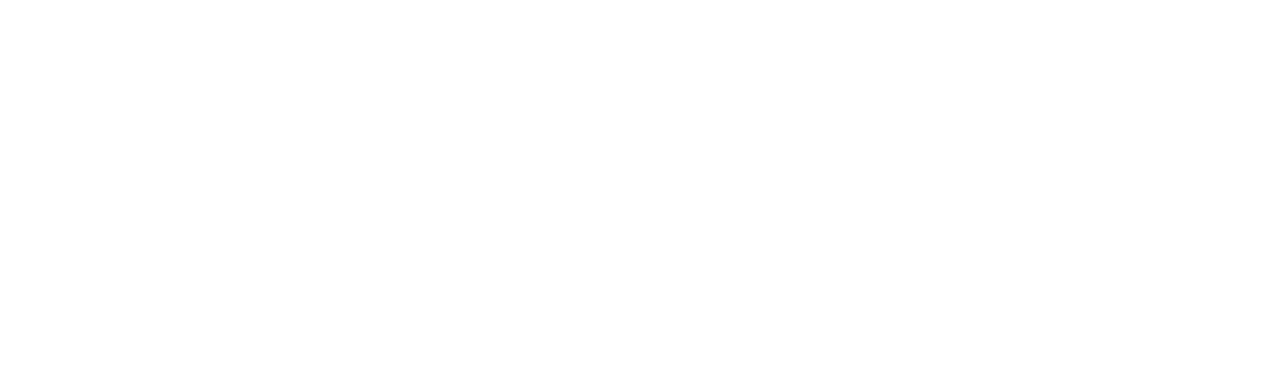
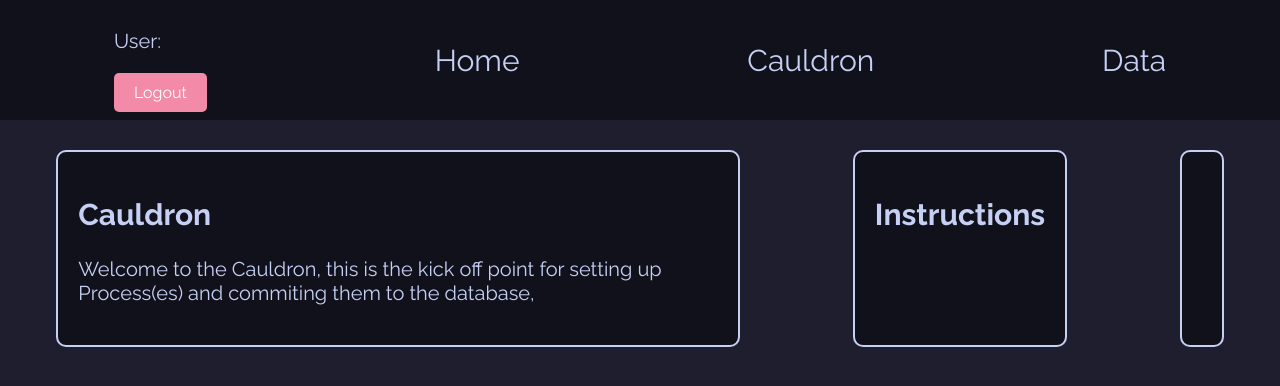
Before and after one commit to walliscode/ProcessNavigator, a Flask app: page /cauldron/ in a window 1280 px wide. Before the commit the part shown is empty. Shown: the top 386 px of the page. Run offline with Flask 3, Linux system fonts and the light colour scheme; the visitor is signed in with stand-in values (Sample User, id 1); parts of the project's set-up code (start-up, migrations or seed data) failed here and were passed over; some libraries are stand-ins or nearby versions; some web fonts are replaced.

Commit message:
added Cauldron landing page

```diff
--- a/process_navigator/templates/base/navbar.html
+++ b/process_navigator/templates/base/navbar.html
@@ -7,6 +7,7 @@
     <a class="nav-button" href="{{ url_for('home.logout') }}">Logout</a>
   </div>
   <a class="nav_link" href="{{ url_for('home.index') }}">Home</a>
+  <a class="nav_link" href="{{ url_for('cauldron.index') }}">Cauldron</a>
   <a class="nav_link" href="{{ url_for('data.index') }}">Data</a>
 
   {% else %}
--- a/process_navigator/templates/cauldron/index.html
+++ b/process_navigator/templates/cauldron/index.html
@@ -0,0 +1,18 @@
+{% extends 'base/main.html' %}
+{% block form_1 %}
+    <div class="form-container">
+        <h1>Cauldron</h1>
+        <p>
+            Welcome to the Cauldron, this is the kick off point for setting up Process(es) and commiting them to the database,
+                   </p>
+    </div>
+{% endblock %}
+{% block form_2 %}
+    <div class="form-container">
+        <h1>Instructions</h1>
+            </div>
+{% endblock %}
+{% block form_3 %}
+    <div class="form-container">
+            </div>
+{% endblock %}
```
Also changed, not shown: tests/test_cauldron_routes.py (+7 -0 lines).
